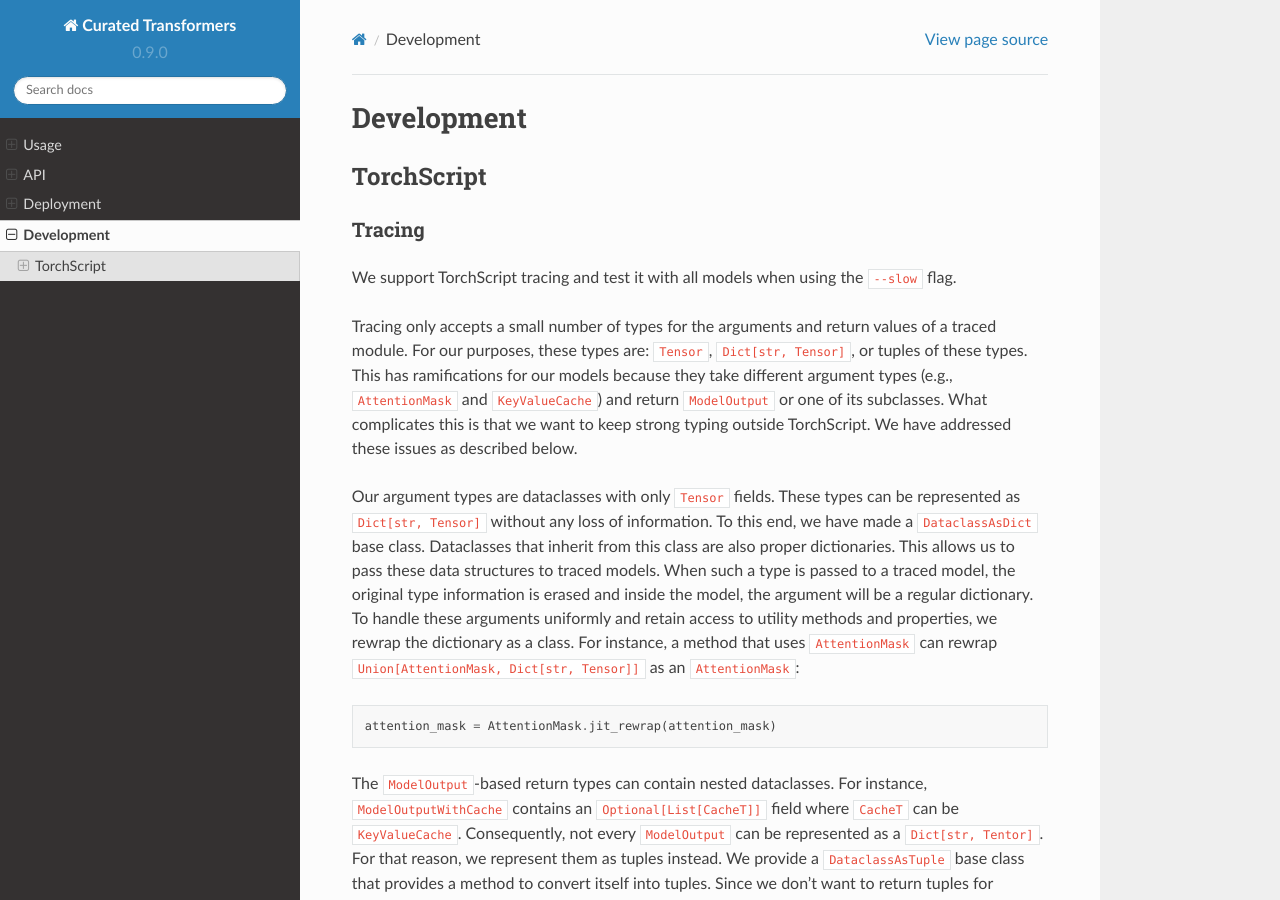
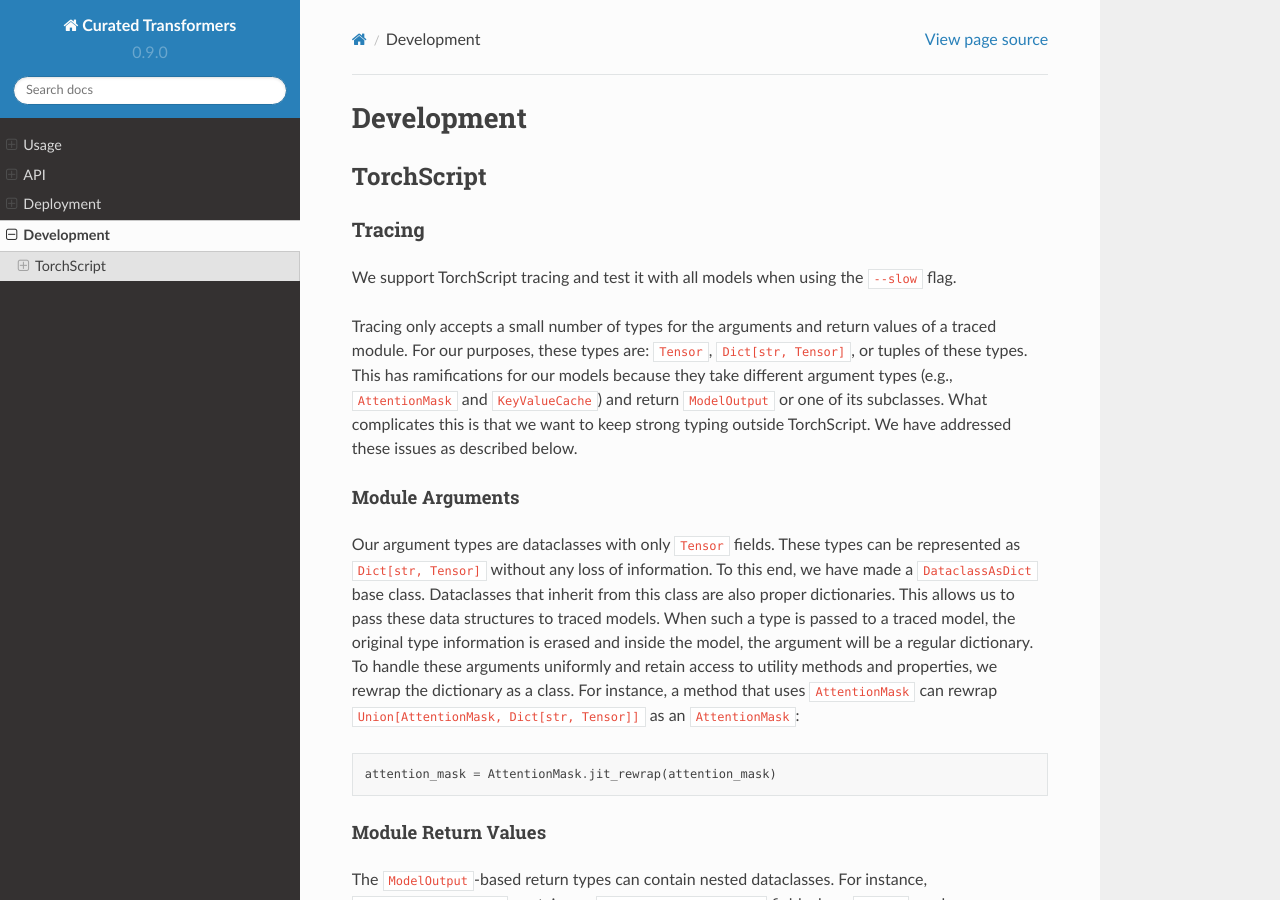
Before and after one commit to explosion/curated-transformers, a Sphinx documentation site: the page built from docs/source/develop.rst, in a window 1280 px wide and 900 px high. Built offline with Sphinx 7.4.7 and the Read the Docs theme 2.0.0, drawn with Linux system fonts in a browser that asks for light colours.

Commit message:
Module arguments/return values headings

```diff
--- a/docs/source/develop.rst
+++ b/docs/source/develop.rst
@@ -18,6 +18,9 @@ because they take different argument types (e.g., ``AttentionMask`` and
 complicates this is that we want to keep strong typing outside TorchScript. We
 have addressed these issues as described below.
 
+Module Arguments
+""""""""""""""""
+
 Our argument types are dataclasses with only ``Tensor`` fields. These types can
 be represented as ``Dict[str, Tensor]`` without any loss of information. To this
 end, we have made a ``DataclassAsDict`` base class. Dataclasses that inherit
@@ -32,6 +35,9 @@ Tensor]]`` as an ``AttentionMask``:
 .. code-block:: python
 
    attention_mask = AttentionMask.jit_rewrap(attention_mask)
+
+Module Return Values
+""""""""""""""""""""
 
 The ``ModelOutput``-based return types can contain nested dataclasses. For
 instance, ``ModelOutputWithCache`` contains an ``Optional[List[CacheT]]`` field where
```
